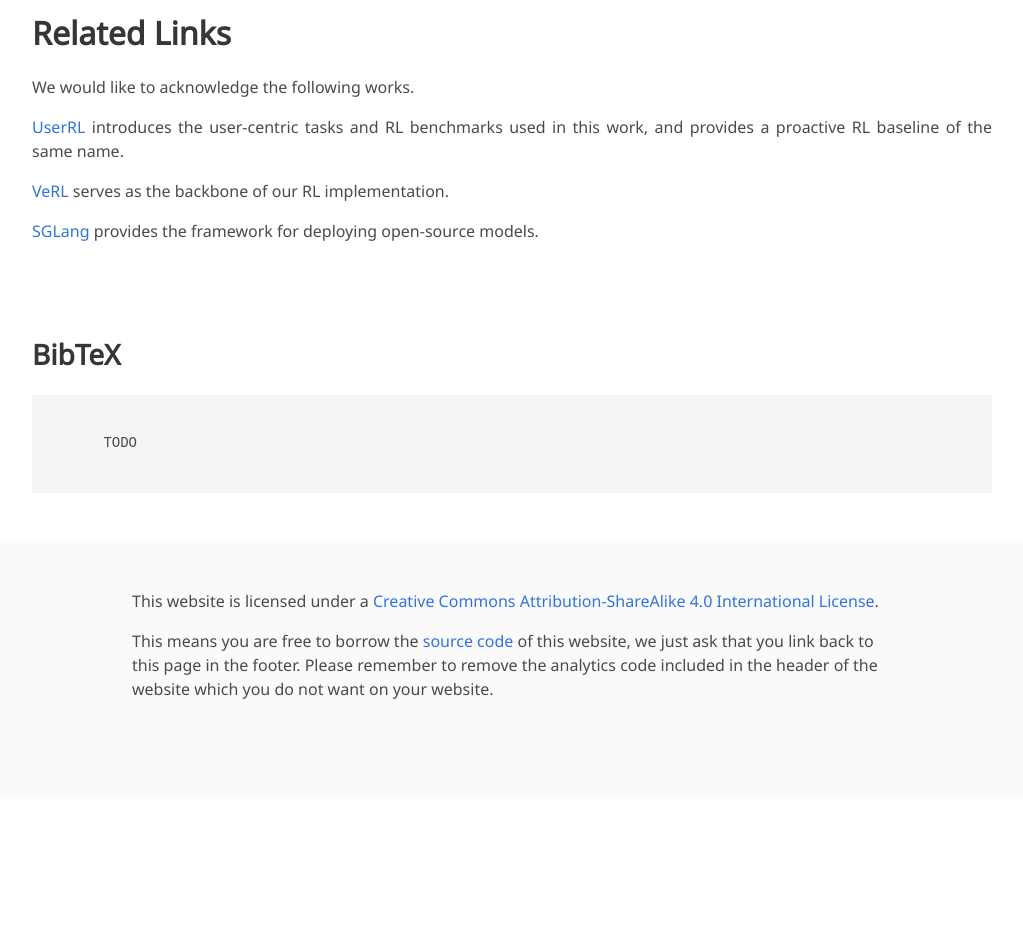
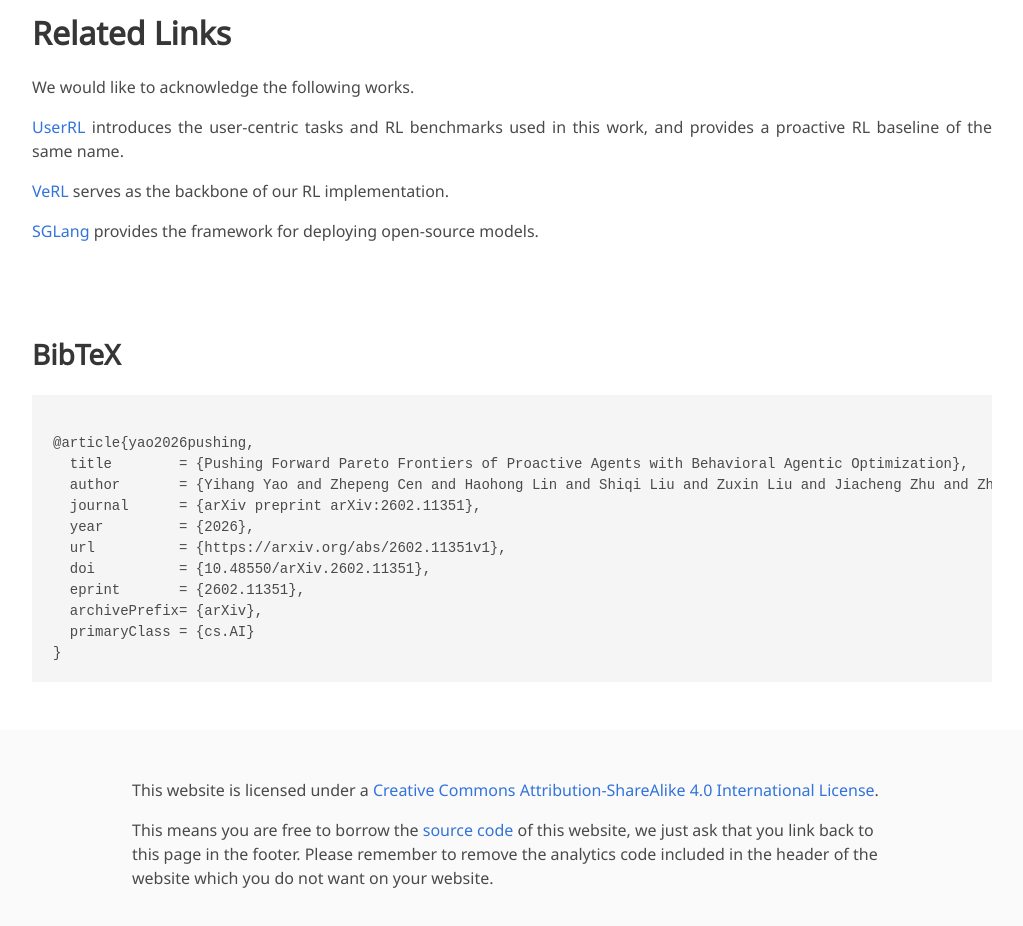
Before and after one commit to Proactive-Agentic-RL/proactive-agentic-rl.github.io, a plain HTML site: page index.html in a window 1280 px wide. Shown: the part 10509-11435 px from the top of the page, without its empty margins (128-1151 px from the left). Before the commit the page ends 11306 px from the top, so only its background shows below. Drawn offline with nearby package versions, Linux system fonts and the light colour scheme; some icons are missing; a web font is replaced by a local one.

Commit message:
update bib

```diff
--- a/index.html
+++ b/index.html
@@ -660,9 +660,17 @@
   <div class="container is-max-desktop content">
     <h2 class="title">BibTeX</h2>
     <pre><code>
-      TODO
-    </code></pre>
-  </div>
+@article{yao2026pushing,
+  title        = {Pushing Forward Pareto Frontiers of Proactive Agents with Behavioral Agentic Optimization},
+  author       = {Yihang Yao and Zhepeng Cen and Haohong Lin and Shiqi Liu and Zuxin Liu and Jiacheng Zhu and Zhang-Wei Hong and Laixi Shi and Ding Zhao},
+  journal      = {arXiv preprint arXiv:2602.11351},
+  year         = {2026},
+  url          = {https://arxiv.org/abs/2602.11351v1},
+  doi          = {10.48550/arXiv.2602.11351},
+  eprint       = {2602.11351},
+  archivePrefix= {arXiv},
+  primaryClass = {cs.AI}
+}</code></pre></div>
 </section>
 
 
```
